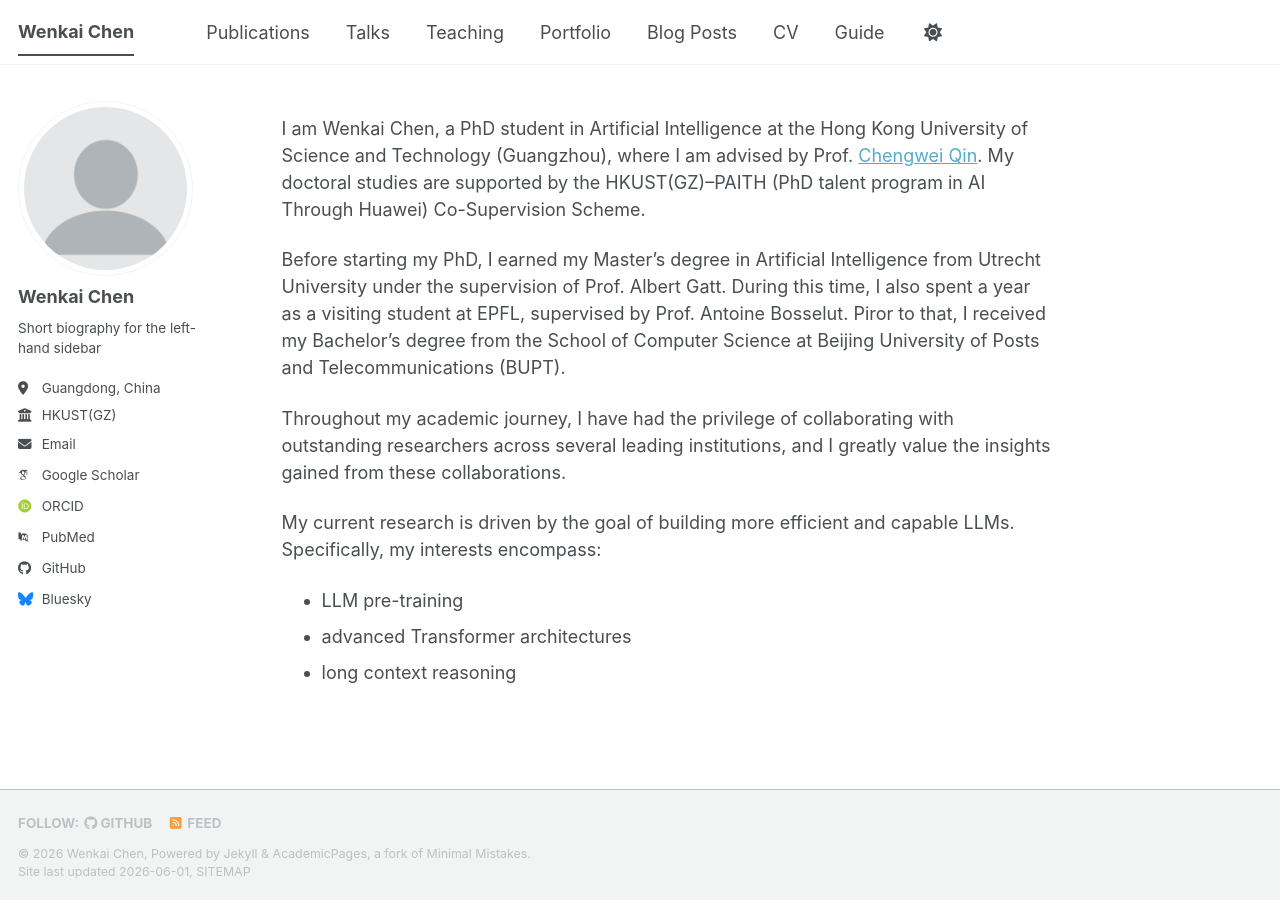
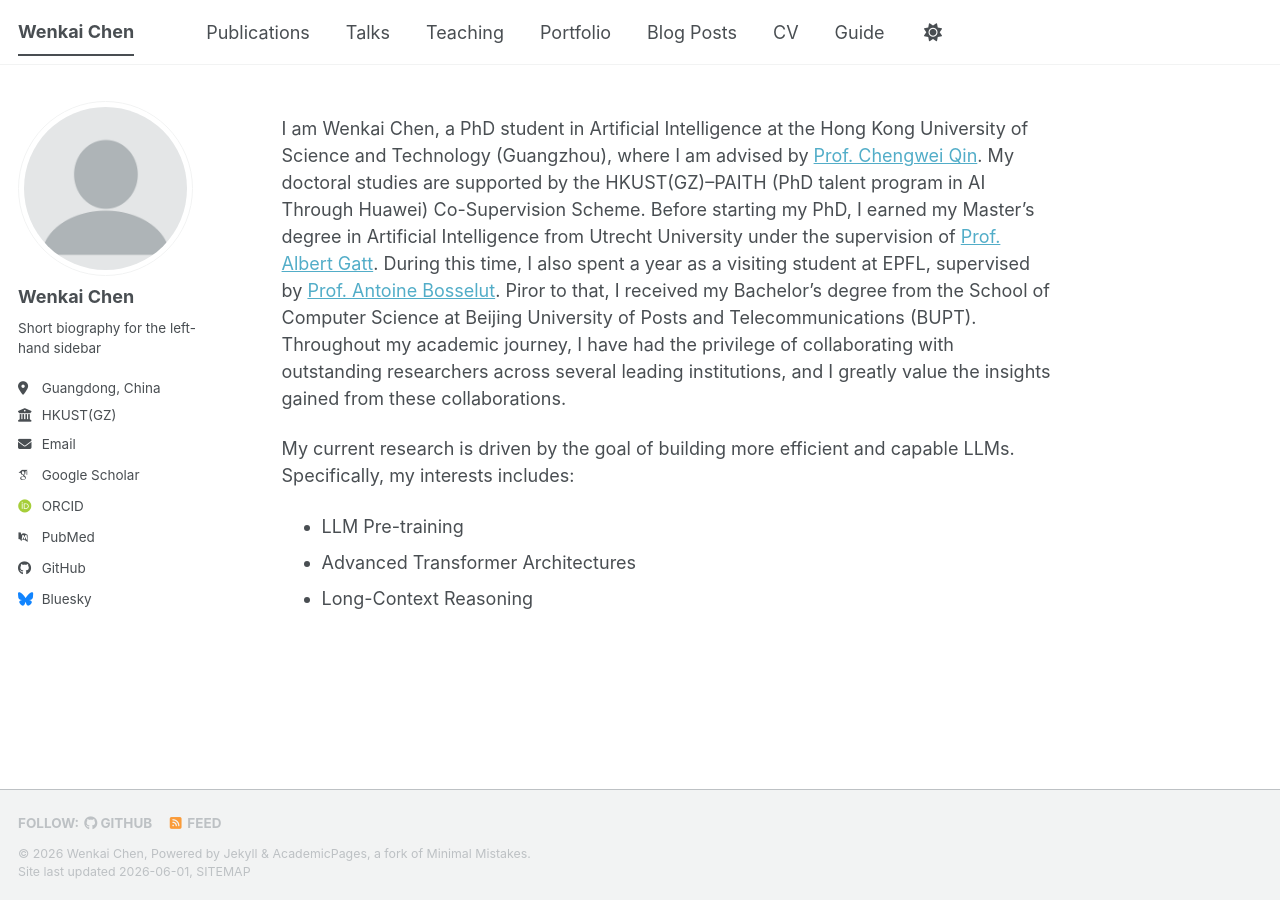
Before and after one commit to WK-Chen/WK-Chen.github.io, a Jekyll site: the page built from _pages/about.md, in a window 1280 px wide. Built offline with Jekyll 4.4.1, drawn with Linux system fonts in a browser that asks for light colours; some web fonts are replaced; a script bundle is joined from its source files by our own code; library files that are not in the unit come from our copies.

Commit message:
Update about.md

```diff
--- a/_pages/about.md
+++ b/_pages/about.md
@@ -7,13 +7,9 @@ redirect_from:
   - /about.html
 ---
 
-I am Wenkai Chen, a PhD student in Artificial Intelligence at the Hong Kong University of Science and Technology (Guangzhou), where I am advised by Prof. [Chengwei Qin](https://qcwthu.github.io/). My doctoral studies are supported by the HKUST(GZ)–PAITH (PhD talent program in AI Through Huawei) Co-Supervision Scheme.
+I am Wenkai Chen, a PhD student in Artificial Intelligence at the Hong Kong University of Science and Technology (Guangzhou), where I am advised by [Prof. Chengwei Qin](https://qcwthu.github.io/). My doctoral studies are supported by the HKUST(GZ)–PAITH (PhD talent program in AI Through Huawei) Co-Supervision Scheme. Before starting my PhD, I earned my Master's degree in Artificial Intelligence from Utrecht University under the supervision of [Prof. Albert Gatt](https://albertgatt.github.io/). During this time, I also spent a year as a visiting student at EPFL, supervised by [Prof. Antoine Bosselut](https://atcbosselut.github.io/). Piror to that, I received my Bachelor's degree from the School of Computer Science at Beijing University of Posts and Telecommunications (BUPT). Throughout my academic journey, I have had the privilege of collaborating with outstanding researchers across several leading institutions, and I greatly value the insights gained from these collaborations.
 
-Before starting my PhD, I earned my Master's degree in Artificial Intelligence from Utrecht University under the supervision of Prof. Albert Gatt. During this time, I also spent a year as a visiting student at EPFL, supervised by Prof. Antoine Bosselut. Piror to that, I received my Bachelor's degree from the School of Computer Science at Beijing University of Posts and Telecommunications (BUPT).
-
-Throughout my academic journey, I have had the privilege of collaborating with outstanding researchers across several leading institutions, and I greatly value the insights gained from these collaborations.
-
-My current research is driven by the goal of building more efficient and capable LLMs. Specifically, my interests encompass:
-- LLM pre-training
-- advanced Transformer architectures
-- long context reasoning
+My current research is driven by the goal of building more efficient and capable LLMs. Specifically, my interests includes:
+- LLM Pre-training
+- Advanced Transformer Architectures
+- Long-Context Reasoning
```
